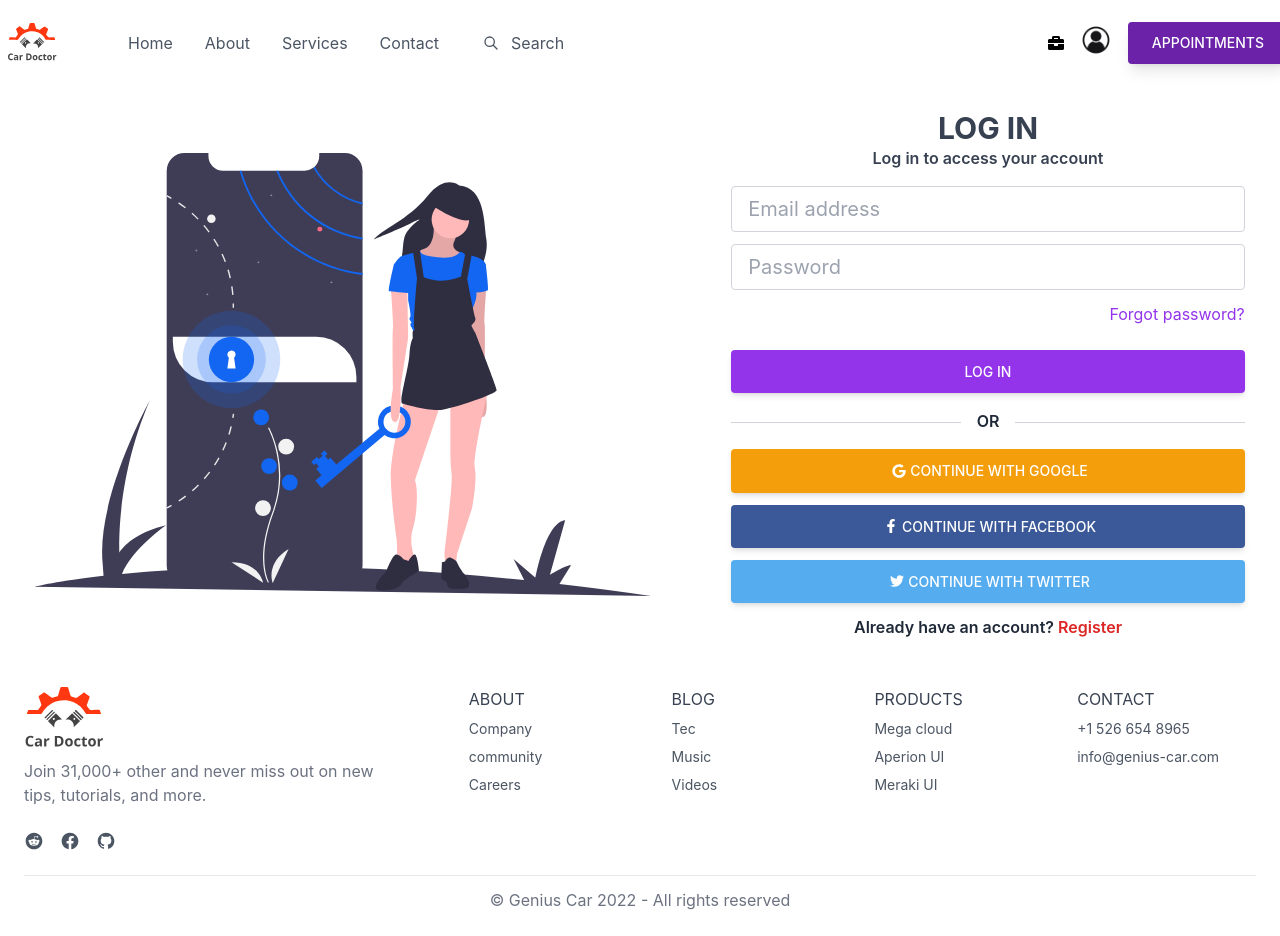
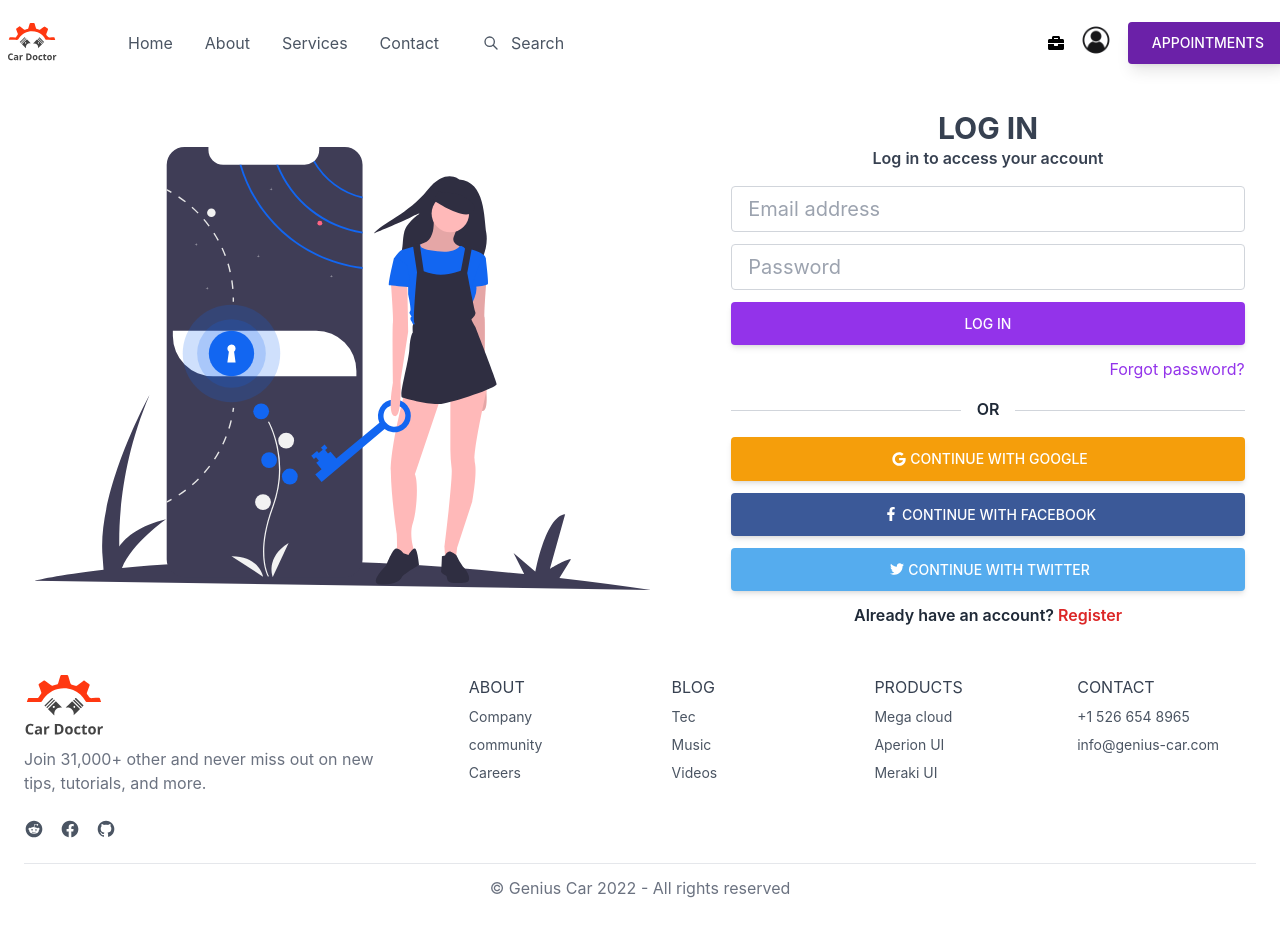
Before and after one commit to fulbabucse/genius-car-client, a React (Create React App) app: page /login in a window 1280 px wide. Built offline with nearby package versions, Linux system fonts and the light colour scheme; no server answers; what tw-elements would draw is missing.

Commit message:
forget password

```diff
--- a/src/contexts/AuthProvider/AuthProvider.jsx
+++ b/src/contexts/AuthProvider/AuthProvider.jsx
@@ -7,6 +7,7 @@ import {
   GoogleAuthProvider,
   onAuthStateChanged,
   sendEmailVerification,
+  sendPasswordResetEmail,
   signInWithEmailAndPassword,
   signInWithPopup,
   signOut,
@@ -76,6 +77,10 @@ const AuthProvider = ({ children }) => {
     return sendEmailVerification(auth.currentUser);
   };
 
+  const userPasswordReset = (email) => {
+    return sendPasswordResetEmail(auth, email);
+  };
+
   const authInfo = {
     user,
     loading,
@@ -86,6 +91,7 @@ const AuthProvider = ({ children }) => {
     verifyUserEmail,
     updateUserProfile,
     deleteUserAccount,
+    userPasswordReset,
     userPasswordUpdate,
   };
   return (
--- a/src/pages/User/Login/Login.jsx
+++ b/src/pages/User/Login/Login.jsx
@@ -9,7 +9,8 @@ import { useState } from "react";
 import { JWTToken } from "../../../utilities/JWTToken";
 
 const Login = () => {
-  const { signInUser, googleSign } = useContext(AuthContext);
+  const { signInUser, googleSign, userPasswordReset } = useContext(AuthContext);
+  const [emailAddress, setEmailAddress] = useState("");
   const [errors, setErrors] = useState(null);
   const navigate = useNavigate();
   const location = useLocation();
@@ -49,6 +50,25 @@ const Login = () => {
       .catch((err) => console.error(err));
   };
 
+  const handleEmailBlur = (e) => {
+    setEmailAddress(e.target.value);
+  };
+
+  const handlePasswordReset = () => {
+    if (!emailAddress) {
+      toast.error("Please enter your email address");
+      return;
+    }
+
+    userPasswordReset(emailAddress)
+      .then((res) => {
+        toast.success(
+          "Password reset email has sent, Please check Inbox or Spam"
+        );
+      })
+      .catch((err) => console.error(err));
+  };
+
   return (
     <section className="">
       <div className="container px-6 py-6 h-full">
@@ -70,6 +90,7 @@ const Login = () => {
                 <input
                   type="text"
                   name="email"
+                  onBlur={handleEmailBlur}
                   className="form-control block w-full px-4 py-2 text-xl font-normal text-gray-700 bg-white bg-clip-padding border border-solid border-gray-300 rounded transition ease-in-out m-0 focus:text-gray-700 focus:bg-white focus:border-purple-600 focus:outline-none"
                   placeholder="Email address"
                   required
@@ -86,16 +107,6 @@ const Login = () => {
                 />
               </div>
 
-              <div className="flex justify-between items-center mb-6">
-                <p className="text-red-600">{errors}</p>
-                <a
-                  href="#"
-                  className="text-purple-600 hover:text-purple-700 focus:text-purple-700 active:text-purple-800 duration-200 transition ease-in-out"
-                >
-                  Forgot password?
-                </a>
-              </div>
-
               <button
                 type="submit"
                 className="inline-block px-7 py-3 bg-purple-600 text-white font-medium text-sm leading-snug uppercase rounded shadow-md hover:bg-purple-700 hover:shadow-lg focus:bg-purple-700 focus:shadow-lg focus:outline-none focus:ring-0 active:bg-purple-800 active:shadow-lg transition duration-150 ease-in-out w-full"
@@ -105,6 +116,15 @@ const Login = () => {
                 Log In
               </button>
             </form>
+            <div className="flex justify-between items-center mt-3">
+              <p className="text-red-600">{errors}</p>
+              <button
+                onClick={handlePasswordReset}
+                className="text-purple-600 hover:text-purple-700 focus:text-purple-700 active:text-purple-800 duration-200 transition ease-in-out"
+              >
+                Forgot password?
+              </button>
+            </div>
             <div>
               <div className="flex items-center my-4 before:flex-1 before:border-t before:border-gray-300 before:mt-0.5 after:flex-1 after:border-t after:border-gray-300 after:mt-0.5">
                 <p className="text-center font-semibold mx-4 mb-0">OR</p>
```
